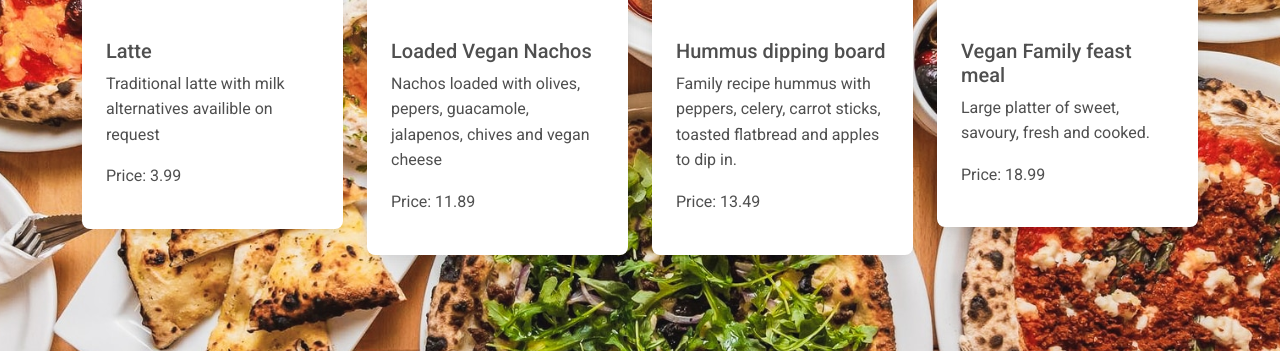
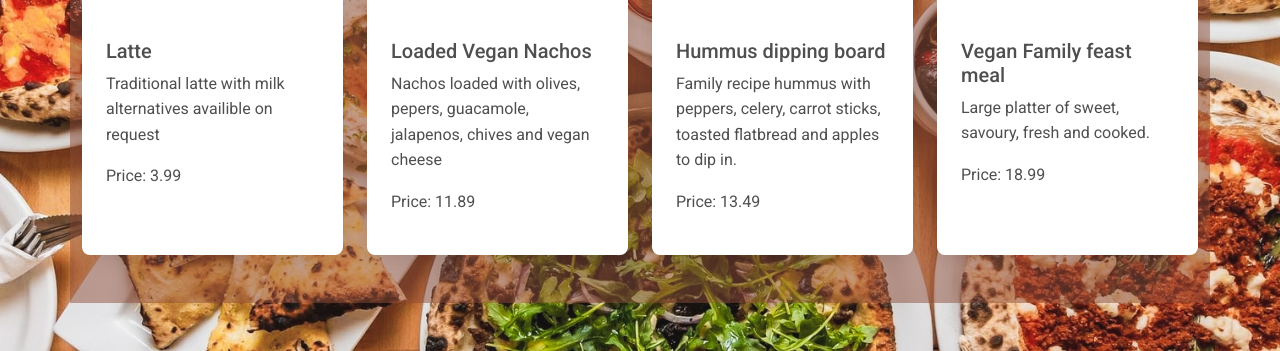
Before and after one commit to JakCrane/Assignment-3, a Django app: page /menu/ in a window 1280 px wide. Shown: the part 1750-2101 px from the top of the page. Run offline with Django 3.2, Linux system fonts and the light colour scheme; data comes from the database, SQL or seed files in the repository; some libraries are stand-ins or nearby versions.

Commit message:
readme changes

```diff
--- a/cafcafproj/custapp/static/custapp/style.css
+++ b/cafcafproj/custapp/static/custapp/style.css
@@ -31,7 +31,9 @@ body {
 .bg-brown {
     background-color: #8c4b37
 }
-
+.bg-brown-st {
+    background-color: #8c4b377e
+}
 span {
     white-space: nowrap ;
   }
--- a/cafcafproj/custapp/templates/custapp/menu.html
+++ b/cafcafproj/custapp/templates/custapp/menu.html
@@ -1,7 +1,7 @@
 {% extends 'custapp/base.html' %}
 
 {% block content %}
-<div class="container mt-5">
+<div class="container mt-5 bg-brown-st">
     <div class="row justify-content-center mt-5">
         <div class="col-md-5 col-sm-12 text-center card py-2" id="menu-card">
             <h1 class="light-green">Whats on our Menu?</h1>
@@ -18,9 +18,9 @@
             </form>
         </div>
     </div>
-    <div class="row justify-content-center mb-5 mt-1 pb-5 ">
+    <div class="row justify-content-center mb-5 mt-1 pb-5">
         {% for item in menu_items %}
-        <div class="col-md-4 col-sm-6 col-xl-3 mt-3">
+        <div class="col-md-4 col-sm-6 col-xl-3 mt-3 d-flex align-items-stretch">
             <div class="card">
                 <img class="card-img-top" src="{{ item.image.url }}" width="350" height="300">
                 <div class="card-body">
```
Also changed, not shown: README.md, assets/site-index-dt.png (added), assets/site-index-mob.PNG (added).
